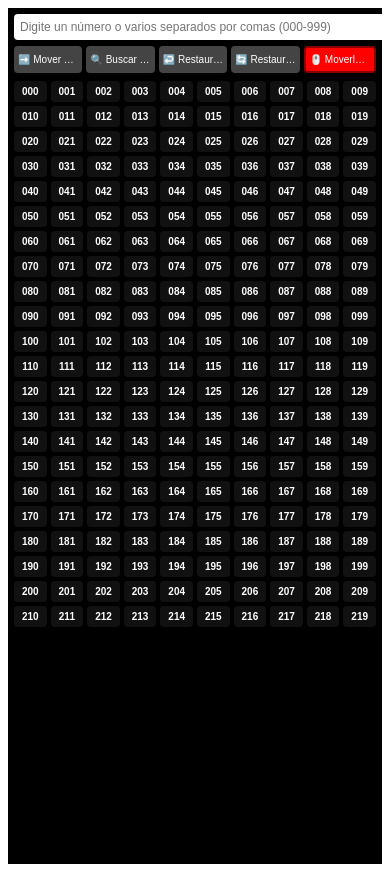
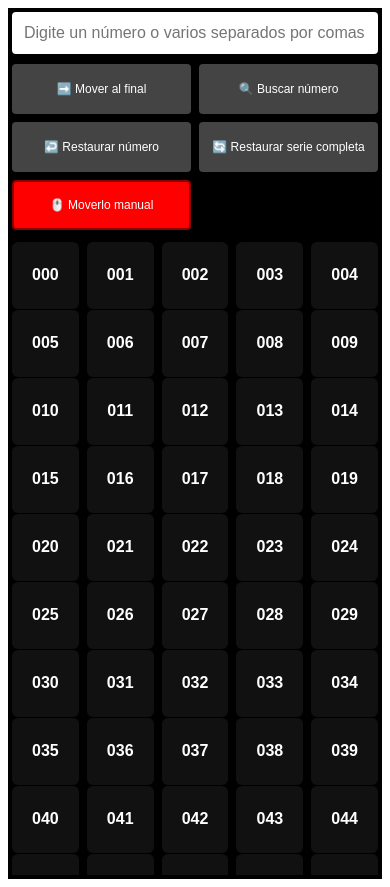
Before and after one commit to kevin-quintero110/buscar-numero-serie-loteria, a React (Create React App) app: page / in a window 390 px wide. Built offline with nearby package versions, Linux system fonts and the light colour scheme; no server answers.

Commit message:
cambios finales con la IA

```diff
--- a/src/App.css
+++ b/src/App.css
@@ -42,10 +42,10 @@
 
 .grid {
   display: grid;
-  grid-template-columns: repeat(auto-fill, minmax(40px, 1fr));
+  grid-template-columns: repeat(10, 1fr);
   gap: 6px;
-  max-height: 80vh; /* límite de altura */
-  overflow-y: auto; /* scroll vertical */
+  max-height: 75vh;
+  overflow-y: auto;
 }
 
 .celda {
@@ -57,6 +57,7 @@
   font-size: 12px;
   font-weight: 600;
   user-select: none;
+  touch-action: none;
 }
 
 .celda.white-bg {
@@ -118,92 +119,162 @@ button.modo-manual.activo {
   font-size: 14px;
 }
 
-/* Media queries para móvil */
-@media (max-width: 768px) {
-  .app {
-    padding: 8px;
+.alerta {
+  background: linear-gradient(135deg, #667eea 0%, #764ba2 100%);
+  color: white;
+  padding: 12px 16px;
+  border-radius: 8px;
+  margin-bottom: 10px;
+  text-align: center;
+  font-weight: bold;
+  font-size: 14px;
+  box-shadow: 0 4px 12px rgba(102, 126, 234, 0.4);
+  animation: slideIn 0.3s ease-out;
+}
+
+@keyframes slideIn {
+  from {
+    opacity: 0;
+    transform: translateY(-20px);
   }
-
-  .input {
-    padding: 8px;
-    margin-bottom: 8px;
-    font-size: 14px;
-  }
-
-  .botones {
-    gap: 6px;
-    margin-bottom: 10px;
-  }
-
-  .botones button {
-    min-width: 80px;
-    padding: 8px 6px;
-    font-size: 12px;
-  }
-
-  .grid {
-    grid-template-columns: repeat(auto-fill, minmax(35px, 1fr));
-    gap: 5px;
-    max-height: 70vh;
-  }
-
-  .celda {
-    padding: 6px;
-    font-size: 11px;
-  }
-
-  .mensaje-ultimo {
-    padding: 8px;
-    margin-bottom: 8px;
-    font-size: 12px;
+  to {
+    opacity: 1;
+    transform: translateY(0);
   }
 }
 
-@media (max-width: 480px) {
+/* Media queries para Tablet */
+@media (max-width: 768px) and (min-width: 481px) {
   .app {
     padding: 6px;
   }
 
   .input {
-    padding: 6px;
-    margin-bottom: 6px;
-    font-size: 12px;
+    padding: 10px;
+    margin-bottom: 10px;
+    font-size: 16px;
   }
 
   .botones {
-    gap: 4px;
-    margin-bottom: 8px;
+    gap: 6px;
+    margin-bottom: 12px;
   }
 
   .botones button {
-    min-width: 60px;
-    padding: 6px 4px;
-    font-size: 10px;
+    flex: 1;
+    min-width: 80px;
+    padding: 12px 8px;
+    font-size: 13px;
   }
 
   .grid {
-    grid-template-columns: repeat(auto-fill, minmax(30px, 1fr));
-    gap: 4px;
+    grid-template-columns: repeat(auto-fill, minmax(70px, 1fr));
+    gap: 8px;
     max-height: 65vh;
   }
 
   .celda {
-    padding: 5px;
-    font-size: 10px;
+    padding: 12px;
+    font-size: 14px;
+    min-height: 70px;
+    display: flex;
+    align-items: center;
+    justify-content: center;
+  }
+
+  .mensaje-ultimo {
+    padding: 10px;
+    margin-bottom: 10px;
+    font-size: 14px;
+  }
+
+  .alerta {
+    padding: 12px;
+    margin-bottom: 10px;
+    font-size: 13px;
+  }
+}
+
+/* Media queries para Móvil */
+@media (max-width: 480px) {
+  .app {
+    padding: 4px;
+    min-height: 100vh;
+    display: flex;
+    flex-direction: column;
+  }
+
+  .input {
+    padding: 12px;
+    margin-bottom: 10px;
+    font-size: 16px;
+    width: 100%;
+    box-sizing: border-box;
+  }
+
+  .mensaje-ultimo {
+    padding: 12px;
+    margin-bottom: 10px;
+    font-size: 15px;
+    border-radius: 6px;
+  }
+
+  .alerta {
+    padding: 14px;
+    margin-bottom: 10px;
+    font-size: 14px;
+    border-radius: 8px;
+  }
+
+  .botones {
+    display: grid;
+    grid-template-columns: 1fr 1fr;
+    gap: 8px;
+    margin-bottom: 12px;
+    width: 100%;
+  }
+
+  .botones button {
+    padding: 14px 8px;
+    font-size: 12px;
+    white-space: normal;
+    line-height: 1.2;
+    min-height: 50px;
+    display: flex;
+    align-items: center;
+    justify-content: center;
+    text-align: center;
+  }
+
+  .grid {
+    display: grid;
+    grid-template-columns: repeat(5, 1fr);
+    gap: 8px;
+    flex: 1;
+    overflow-y: auto;
+    width: 100%;
+    box-sizing: border-box;
+  }
+
+  .celda {
+    padding: 0;
+    font-size: 16px;
+    font-weight: bold;
+    min-height: 60px;
+    aspect-ratio: 1;
+    display: flex;
+    align-items: center;
+    justify-content: center;
+    touch-action: none;
+    border-radius: 6px;
   }
 
   .celda.dragged {
-    border: 1px solid darkblue;
+    border: 3px solid darkblue;
   }
 
   .celda.drop-target {
-    border: 2px dashed blue !important;
-    transform: scale(1.05);
-  }
-
-  .mensaje-ultimo {
-    padding: 6px;
-    margin-bottom: 6px;
-    font-size: 11px;
+    border: 3px dashed blue !important;
+    transform: scale(1.1);
   }
 }
--- a/src/App.js
+++ b/src/App.js
@@ -22,6 +22,8 @@ export default function App() {
   const [ultimoMovido, setUltimoMovido] = useState(null);
   const [highlight, setHighlight] = useState(null);
   const [input, setInput] = useState("");
+  const [touchDragNum, setTouchDragNum] = useState(null);
+  const [alertaMsg, setAlertaMsg] = useState(null);
 
   useEffect(() => {
     localStorage.setItem("numeros", JSON.stringify(numeros));
@@ -31,9 +33,92 @@ export default function App() {
     localStorage.setItem("posicionesAnteriores", JSON.stringify(posicionesAnteriores));
   }, [posicionesAnteriores]);
 
+  // Agregar listener global para touch move y end
+  useEffect(() => {
+    const gridElement = document.querySelector('.grid');
+
+    const handleGlobalTouchMove = (e) => {
+      if (!modoManual || !touchDragNum) return;
+      e.preventDefault();
+      const touch = e.touches[0];
+      const element = document.elementFromPoint(touch.clientX, touch.clientY);
+
+      if (element && element.id) {
+        const targetNum = element.id;
+        if (targetNum && touchDragNum !== targetNum) {
+          setDropTarget(targetNum);
+        }
+      }
+
+      // Auto-scroll cuando se arrastra cerca de los bordes
+      if (gridElement) {
+        const gridRect = gridElement.getBoundingClientRect();
+        const touchY = touch.clientY;
+        const scrollThreshold = 80; // píxeles desde borde para activar scroll
+
+        if (touchY < gridRect.top + scrollThreshold && gridElement.scrollTop > 0) {
+          // Scroll hacia arriba
+          gridElement.scrollTop -= 10;
+        } else if (touchY > gridRect.bottom - scrollThreshold && gridElement.scrollTop < gridElement.scrollHeight - gridElement.clientHeight) {
+          // Scroll hacia abajo
+          gridElement.scrollTop += 10;
+        }
+      }
+    };
+
+    const handleGlobalTouchEnd = () => {
+      if (!modoManual || !touchDragNum || !dropTarget) {
+        setTouchDragNum(null);
+        setDropTarget(null);
+        return;
+      }
+
+      const nuevaLista = [...numeros];
+      const draggedIndex = nuevaLista.indexOf(touchDragNum);
+      const targetIndex = nuevaLista.indexOf(dropTarget);
+
+      if (draggedIndex !== -1 && targetIndex !== -1) {
+        const nuevasPosiciones = { ...posicionesAnteriores };
+        if (!nuevasPosiciones[touchDragNum]) nuevasPosiciones[touchDragNum] = [];
+        nuevasPosiciones[touchDragNum].push(draggedIndex);
+        setPosicionesAnteriores(nuevasPosiciones);
+
+        nuevaLista.splice(draggedIndex, 1);
+        nuevaLista.splice(targetIndex, 0, touchDragNum);
+        setNumeros(nuevaLista);
+        setHighlight(touchDragNum);
+        setUltimoMovido([touchDragNum]);
+      }
+
+      setTouchDragNum(null);
+      setDropTarget(null);
+    };
+
+    if (touchDragNum && modoManual) {
+      document.addEventListener('touchmove', handleGlobalTouchMove, { passive: false });
+      document.addEventListener('touchend', handleGlobalTouchEnd);
+      return () => {
+        document.removeEventListener('touchmove', handleGlobalTouchMove);
+        document.removeEventListener('touchend', handleGlobalTouchEnd);
+      };
+    }
+  }, [touchDragNum, modoManual, numeros, posicionesAnteriores, dropTarget]);
+
   const moverAlFinal = () => {
+    if (!input.trim()) {
+      setAlertaMsg("❌ Por favor ingresa un número para mover");
+      setTimeout(() => setAlertaMsg(null), 3000);
+      return;
+    }
+
     const inputs = input.split(',').map(s => s.trim()).filter(s => s !== '');
     const validInputs = inputs.filter(num => numeros.includes(num));
+
+    if (validInputs.length === 0) {
+      setAlertaMsg("❌ Ninguno de los números ingresados existe");
+      setTimeout(() => setAlertaMsg(null), 3000);
+      return;
+    }
 
     if (validInputs.length > 0) {
       // Guardar posiciones anteriores
@@ -53,6 +138,8 @@ export default function App() {
       // Resaltar el último movido
       setHighlight(validInputs[validInputs.length - 1]);
       setUltimoMovido(validInputs);
+      setAlertaMsg(`✅ ${validInputs.length} número(s) movido(s) al final`);
+      setTimeout(() => setAlertaMsg(null), 2000);
       setTimeout(() => {
         document.getElementById(validInputs[validInputs.length - 1])?.scrollIntoView({ behavior: "smooth", block: "center" });
       }, 100);
@@ -60,17 +147,40 @@ export default function App() {
   };
 
   const buscarNumero = () => {
+    if (!input.trim()) {
+      setAlertaMsg("❌ Por favor ingresa un número para buscar");
+      setTimeout(() => setAlertaMsg(null), 3000);
+      return;
+    }
+
     if (numeros.includes(input)) {
       setHighlight(input);
+      setAlertaMsg(`✅ Número ${input} encontrado`);
+      setTimeout(() => setAlertaMsg(null), 2000);
       setTimeout(() => {
         document.getElementById(input)?.scrollIntoView({ behavior: "smooth", block: "center" });
       }, 100);
+    } else {
+      setAlertaMsg(`❌ Número ${input} no existe`);
+      setTimeout(() => setAlertaMsg(null), 3000);
     }
   };
 
   // 👇 Nueva función: restaurar número a su posición anterior
   const restaurarNumero = () => {
+    if (!input.trim()) {
+      setAlertaMsg("❌ Por favor ingresa un número para restaurar");
+      setTimeout(() => setAlertaMsg(null), 3000);
+      return;
+    }
+
     const posArray = posicionesAnteriores[input];
+    if (!posArray || posArray.length === 0) {
+      setAlertaMsg(`❌ No hay historial de movimiento para ${input}`);
+      setTimeout(() => setAlertaMsg(null), 3000);
+      return;
+    }
+
     if (posArray && posArray.length > 0) {
       const indexAnterior = posArray.pop();
       const nuevaLista = [...numeros];
@@ -90,6 +200,8 @@ export default function App() {
       setPosicionesAnteriores(nuevasPosiciones);
       setHighlight(input);
       setUltimoMovido([input]);
+      setAlertaMsg(`✅ ${input} restaurado a posición anterior`);
+      setTimeout(() => setAlertaMsg(null), 2000);
       setTimeout(() => {
         document.getElementById(input)?.scrollIntoView({ behavior: "smooth", block: "center" });
       }, 100);
@@ -130,6 +242,20 @@ export default function App() {
     }
   };
 
+  // 👇 Funciones para Touch Events en móvil
+  const handleTouchStart = (e, num) => {
+    if (!modoManual) return;
+    setTouchDragNum(num);
+  };
+
+  const handleTouchMove = (e) => {
+    // Manejado globalmente en useEffect
+  };
+
+  const handleTouchEnd = () => {
+    // Manejado globalmente en useEffect
+  };
+
   return (
     <div className="app">
       <input
@@ -140,6 +266,11 @@ export default function App() {
       />
       {ultimoMovido && ultimoMovido.length > 0 && (
         <div className="mensaje-ultimo">Último número movido: {ultimoMovido.join(', ')}</div>
+      )}
+      {alertaMsg && (
+        <div className="alerta">
+          {alertaMsg}
+        </div>
       )}
       <div className="botones">
         <button onClick={moverAlFinal}>➡️ Mover al final</button>
@@ -158,7 +289,7 @@ export default function App() {
           <div
             key={num}
             id={num}
-            className={`celda ${num === highlight ? "resaltado" : ""} ${modoManual ? "arrastrable" : ""} ${draggedNum === num ? "dragged" : modoManual ? "white-bg" : ""} ${num === ultimoMovido ? "ultimo-movido" : ""} ${dropTarget === num ? "drop-target" : ""}`}
+            className={`celda ${num === highlight ? "resaltado" : ""} ${modoManual ? "arrastrable" : ""} ${draggedNum === num ? "dragged" : modoManual ? "white-bg" : ""} ${num === ultimoMovido ? "ultimo-movido" : ""} ${dropTarget === num || touchDragNum === num ? "drop-target" : ""}`}
             draggable={modoManual}
             onDragStart={modoManual ? (e) => { e.dataTransfer.setData('text/plain', num); setDraggedNum(num); } : undefined}
             onDragOver={modoManual ? (e) => e.preventDefault() : undefined}
@@ -166,6 +297,9 @@ export default function App() {
             onDragLeave={modoManual ? () => setDropTarget(null) : undefined}
             onDrop={modoManual ? (e) => handleDrop(e, num) : undefined}
             onDragEnd={modoManual ? () => { setDraggedNum(null); setDropTarget(null); } : undefined}
+            onTouchStart={modoManual ? (e) => handleTouchStart(e, num) : undefined}
+            onTouchMove={modoManual ? handleTouchMove : undefined}
+            onTouchEnd={modoManual ? handleTouchEnd : undefined}
           >
             {num}
           </div>
```
